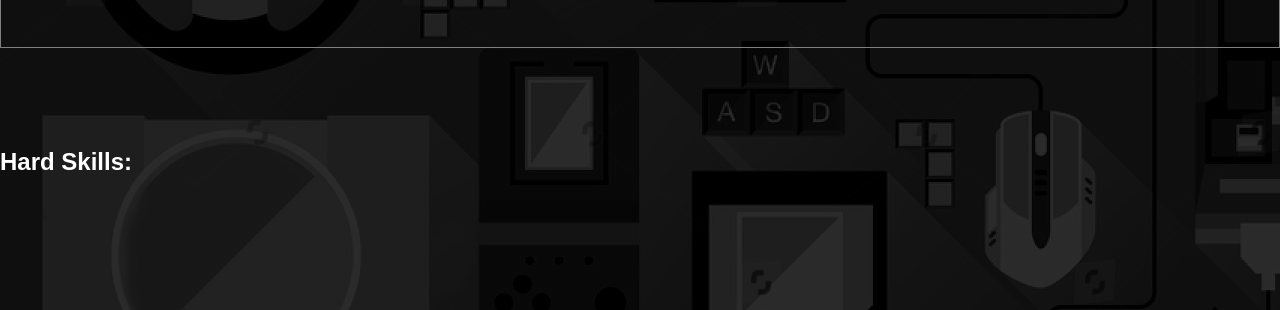
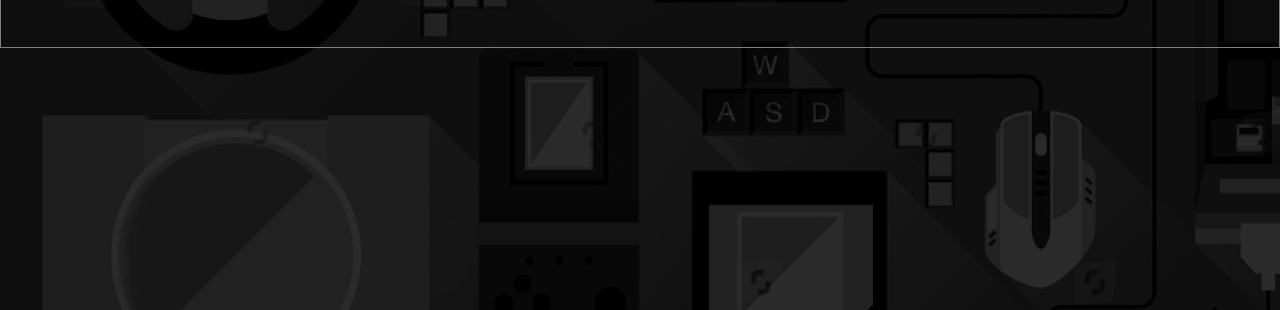
Before and after one commit to dennys-terra/portfolio-dennys, a plain HTML site: page index.html in a window 1280 px wide. Shown: the part 490-800 px from the top of the page. Drawn offline with Linux system fonts and the light colour scheme.

Commit message:
retirando a main do commit header

```diff
--- a/index.html
+++ b/index.html
@@ -28,15 +28,6 @@
             </ul>
         </div>
     </header>
-    <main>
-        <section class="hard">
-            <h2>Hard Skills:</h2>
-        </section>
-
-
-
-
-    </main>
 
 
 
```
